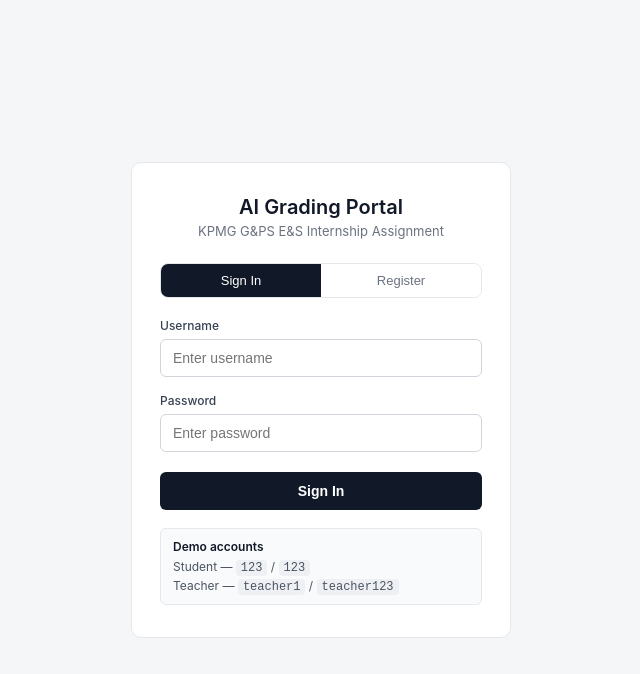
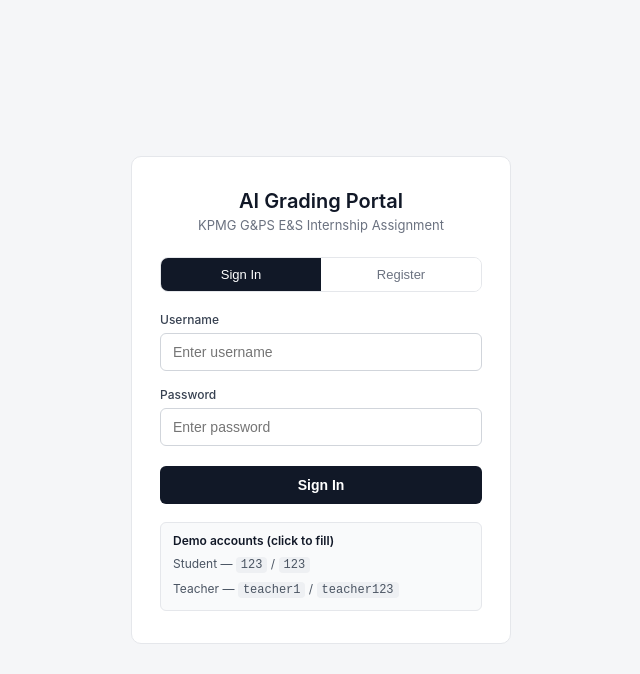
Before and after one commit to aryan-Patel-web/ai-code-grading-portal, a React (Vite) app in the folder frontend/: page /login in a window 1280 px wide. Shown: the top 674 px of the page, without its empty margins (319-959 px from the left). Built offline with nearby package versions, Linux system fonts and the light colour scheme.

Commit message:
adding test username and password  clikbale to autofill user/pass

```diff
--- a/frontend/src/pages/Login.jsx
+++ b/frontend/src/pages/Login.jsx
@@ -1,130 +1,3 @@
-
-
-// import React, { useState } from 'react'
-// import { useNavigate } from 'react-router-dom'
-// import api from '../api'
-
-// export default function Login({ onLogin }) {
-//   const [mode, setMode]         = useState('login')
-//   const [username, setUsername] = useState('')
-//   const [password, setPassword] = useState('')
-//   const [role, setRole]         = useState('student')
-//   const [loading, setLoading]   = useState(false)
-//   const [error, setError]       = useState('')
-//   const navigate = useNavigate()
-
-//   const handleSubmit = async () => {
-//     setError('')
-//     if (!username.trim() || !password) { setError('Username and password required'); return }
-//     setLoading(true)
-//     try {
-//       const endpoint = mode === 'login' ? '/auth/login' : '/auth/register'
-//       const body     = mode === 'login'
-//         ? { username: username.trim(), password }
-//         : { username: username.trim(), password, role }
-//       const { data } = await api.post(endpoint, body)
-//       localStorage.setItem('token', data.token)
-//       localStorage.setItem('user', JSON.stringify({ username: data.username, role: data.role }))
-//       onLogin({ username: data.username, role: data.role })
-//       navigate('/')
-//     } catch (err) { setError(err.message) }
-//     finally { setLoading(false) }
-//   }
-
-//   const s = {
-//     page:  { minHeight: '100vh', display: 'flex', alignItems: 'center', justifyContent: 'center', background: '#f0f2f5' },
-//     card:  { background: '#fff', borderRadius: 16, padding: '40px 36px', boxShadow: '0 4px 32px rgba(0,0,0,0.12)', width: '100%', maxWidth: 420 },
-//     label: { display: 'block', fontSize: 12, fontWeight: 600, color: '#4a5568', marginBottom: 5 },
-//     input: { width: '100%', padding: '11px 14px', border: '1.5px solid #cbd5e0', borderRadius: 8, fontSize: 14, outline: 'none', color: '#2d3748', marginBottom: 16, boxSizing: 'border-box' },
-//     roleBtn: (active, color) => ({
-//       flex: 1, padding: '14px 8px', border: `2px solid ${active ? color : '#e2e8f0'}`,
-//       borderRadius: 10, background: active ? color + '18' : '#f7fafc',
-//       color: active ? color : '#718096', fontWeight: active ? 700 : 500,
-//       cursor: 'pointer', fontSize: 13, textAlign: 'center', transition: 'all 0.2s',
-//     }),
-//     error: { background: '#fff5f5', border: '1px solid #feb2b2', borderRadius: 8, padding: '10px 14px', color: '#c53030', fontSize: 13, marginBottom: 16 },
-//   }
-
-//   return (
-//     <div style={s.page}>
-//       <div style={s.card}>
-//         <div style={{ textAlign: 'center', fontSize: 36, marginBottom: 8 }}>⚡</div>
-//         <h1 style={{ textAlign: 'center', fontSize: 22, fontWeight: 700, color: '#1a202c', marginBottom: 4 }}>AI Grading Portal</h1>
-//         <p style={{ textAlign: 'center', fontSize: 12, color: '#718096', marginBottom: 24 }}>KPMG G&PS E&S Internship Assignment</p>
-
-//         {/* Tab switcher */}
-//         <div style={{ display: 'flex', background: '#f0f2f5', borderRadius: 10, padding: 4, marginBottom: 24 }}>
-//           {['login', 'register'].map((m) => (
-//             <button key={m} onClick={() => { setMode(m); setError('') }} style={{
-//               flex: 1, padding: '9px', border: 'none', borderRadius: 8,
-//               background: mode === m ? '#fff' : 'transparent',
-//               color: mode === m ? '#1a202c' : '#718096',
-//               fontWeight: mode === m ? 700 : 400, cursor: 'pointer', fontSize: 13,
-//               boxShadow: mode === m ? '0 1px 4px rgba(0,0,0,0.1)' : 'none',
-//             }}>
-//               {m === 'login' ? '🔑 Sign In' : '📝 Register'}
-//             </button>
-//           ))}
-//         </div>
-
-//         {error && <div style={s.error}>⚠️ {error}</div>}
-
-//         {/* Register — role picker */}
-//         {mode === 'register' && (
-//           <>
-//             <label style={{ ...s.label, marginBottom: 10 }}>I am a...</label>
-//             <div style={{ display: 'flex', gap: 12, marginBottom: 20 }}>
-//               <button style={s.roleBtn(role === 'student', '#3b5bdb')} onClick={() => setRole('student')}>
-//                 <div style={{ fontSize: 28, marginBottom: 4 }}>👨‍🎓</div>
-//                 <div style={{ fontWeight: 700, fontSize: 14 }}>Student</div>
-//                 <div style={{ fontSize: 11, color: '#718096', marginTop: 2 }}>Submit code & ask doubts</div>
-//               </button>
-//               <button style={s.roleBtn(role === 'teacher', '#f59e0b')} onClick={() => setRole('teacher')}>
-//                 <div style={{ fontSize: 28, marginBottom: 4 }}>👩‍🏫</div>
-//                 <div style={{ fontWeight: 700, fontSize: 14 }}>Teacher</div>
-//                 <div style={{ fontSize: 11, color: '#718096', marginTop: 2 }}>Review & approve AI answers</div>
-//               </button>
-//             </div>
-//           </>
-//         )}
-
-//         {/* Login — role explanation */}
-//         {mode === 'login' && (
-//           <div style={{ background: '#f7fafc', borderRadius: 10, padding: '12px 14px', marginBottom: 20, fontSize: 12, color: '#4a5568', lineHeight: 1.7 }}>
-//             <strong>👨‍🎓 Students</strong> — submit code & post doubts<br />
-//             <strong>👩‍🏫 Teachers</strong> — review & approve AI answers<br />
-//             <span style={{ color: '#a0aec0' }}>Your role loads automatically from your account.</span>
-//           </div>
-//         )}
-
-//         <label style={s.label}>Username</label>
-//         <input style={s.input} type="text" placeholder="e.g. CS21B001 or teacher1"
-//           value={username} onChange={(e) => setUsername(e.target.value)} />
-
-//         <label style={s.label}>Password</label>
-//         <input style={s.input} type="password" placeholder="••••••••"
-//           value={password} onChange={(e) => setPassword(e.target.value)}
-//           onKeyDown={(e) => e.key === 'Enter' && handleSubmit()} />
-
-//         <button onClick={handleSubmit} disabled={loading} style={{
-//           width: '100%', padding: '12px', borderRadius: 8, border: 'none',
-//           fontWeight: 700, fontSize: 15, cursor: loading ? 'not-allowed' : 'pointer',
-//           background: loading ? '#a0aec0' : mode === 'register' ? (role === 'teacher' ? '#f59e0b' : '#3b5bdb') : '#3b5bdb',
-//           color: '#fff', marginTop: 4,
-//         }}>
-//           {loading ? '⏳ Please wait…' : mode === 'login' ? '🔑 Sign In' : role === 'teacher' ? '👩‍🏫 Register as Teacher' : '👨‍🎓 Register as Student'}
-//         </button>
-
-//         <div style={{ marginTop: 20, background: '#f0fff4', border: '1px solid #9ae6b4', borderRadius: 8, padding: '10px 14px', fontSize: 12, color: '#276749' }}>
-//           <strong>Demo accounts:</strong><br />
-//           Student: <code>123</code> / your password &nbsp;|&nbsp; Teacher: <code>teacher1</code> / <code>teacher123</code>
-//         </div>
-//       </div>
-//     </div>
-//   )
-// }
-
-
 import React, { useState } from 'react'
 import { useNavigate } from 'react-router-dom'
 import api from '../api'
@@ -224,9 +97,21 @@
         </button>
 
         <div className="demo-box">
-          <span className="demo-label">Demo accounts</span>
-          <span>Student — <code>123</code> / <code>123</code></span>
-          <span>Teacher — <code>teacher1</code> / <code>teacher123</code></span>
+          <span className="demo-label">Demo accounts (click to fill)</span>
+          <button
+            type="button"
+            className="demo-row"
+            onClick={() => { setUsername('123'); setPassword('123'); setError('') }}
+          >
+            Student — <code>123</code> / <code>123</code>
+          </button>
+          <button
+            type="button"
+            className="demo-row"
+            onClick={() => { setUsername('teacher1'); setPassword('teacher123'); setError('') }}
+          >
+            Teacher — <code>teacher1</code> / <code>teacher123</code>
+          </button>
         </div>
       </div>
 
@@ -393,6 +278,24 @@
           border-radius: 4px;
         }
 
+        .demo-row {
+          text-align: left;
+          background: none;
+          border: none;
+          padding: 3px 4px;
+          margin: 0 -4px;
+          font-size: 12px;
+          color: #4b5563;
+          cursor: pointer;
+          border-radius: 4px;
+          font-family: inherit;
+        }
+
+        .demo-row:hover {
+          background: #f0f1f3;
+          color: #111827;
+        }
+
         @media (max-width: 420px) {
           .login-card {
             padding: 26px 20px;
```
